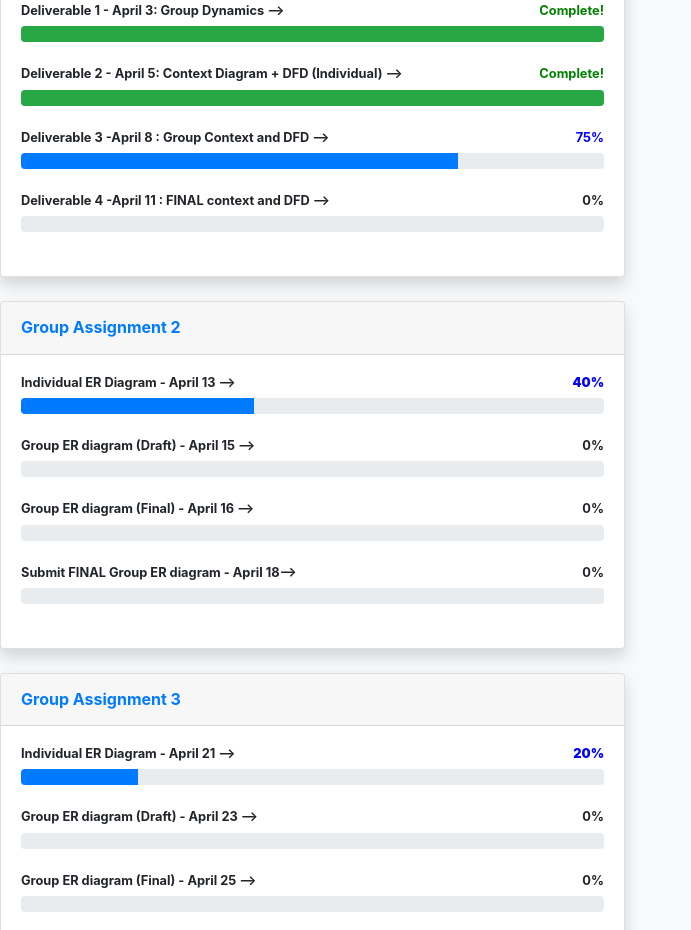
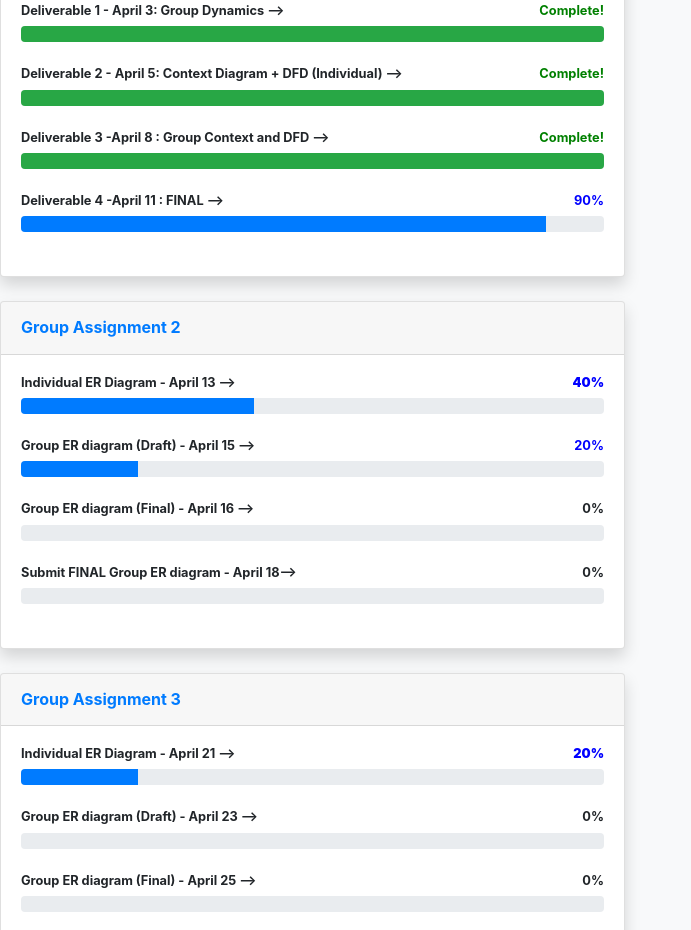
Before and after one commit to UHDrob/uhdproject, a website with bundled scripts: page index.html in a window 1280 px wide. Shown: the part 1797-2727 px from the top of the page, without its empty margins (0-691 px from the left). Built offline with nearby package versions, Linux system fonts and the light colour scheme.

Commit message:
Ga2 v1.0

```diff
--- a/index.html
+++ b/index.html
@@ -150,15 +150,15 @@
                             aria-valuenow="60" aria-valuemin="0" aria-valuemax="100"></div>
                         </div>
                   <h4 class="small font-weight-bold">Deliverable 3 -April 8 : Group Context and DFD  --> <span
-                      class="float-right" style="color:blue">75%</span></h4>
+                      class="float-right" style="color:Green">Complete!</span></h4>
                       <div class="progress mb-4">
-                      <div class="progress-bar" role="progressbar" style="width: 75%"
+                      <div class="progress-bar bg-success" role="progressbar" style="width: 100%"
                           aria-valuenow="60" aria-valuemin="0" aria-valuemax="100"></div>
                       </div>
-                  <h4 class="small font-weight-bold">Deliverable 4 -April 11 : FINAL context and DFD  --> <span
-                      class="float-right">0%</span></h4>
+                  <h4 class="small font-weight-bold">Deliverable 4 -April 11 : FINAL  --> <span
+                      class="float-right" style="color: blue">90%</span></h4>
                       <div class="progress mb-4">
-                      <div class="progress-bar" role="progressbar" style="width: 0%"
+                      <div class="progress-bar" role="progressbar" style="width: 90%"
                             aria-valuenow="60" aria-valuemin="0" aria-valuemax="100"></div>
                       </div>
               </div>
@@ -180,9 +180,9 @@
                               aria-valuenow="100" aria-valuemin="0" aria-valuemax="25"></div>
                           </div><br>
                       <h4 class="small font-weight-bold">Group ER diagram (Draft) - April 15 --> <span
-                          class="float-right">0%</span></h4>
+                          class="float-right" style="color:blue">20%</span></h4>
                           <div class="progress mb-4">
-                          <div class="progress-bar" role="progressbar" style="width: 0%"
+                          <div class="progress-bar" role="progressbar" style="width: 20%"
                               aria-valuenow="60" aria-valuemin="0" aria-valuemax="100"></div>
                           </div>
                       <h4 class="small font-weight-bold">Group ER diagram (Final) - April 16 --> <span
```
Also changed, not shown: ga2.html (+18 -1 lines), img/TeamER_draft_v1_0.PNG (added).
